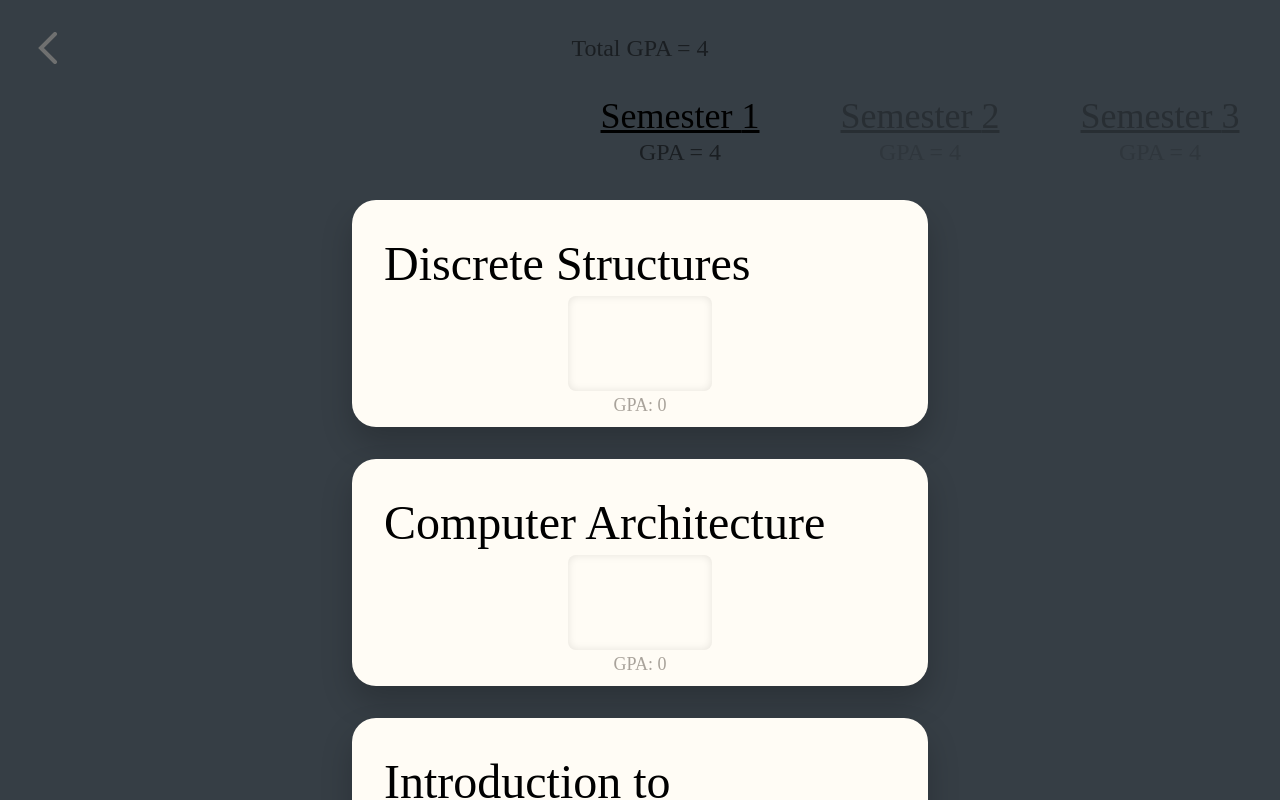
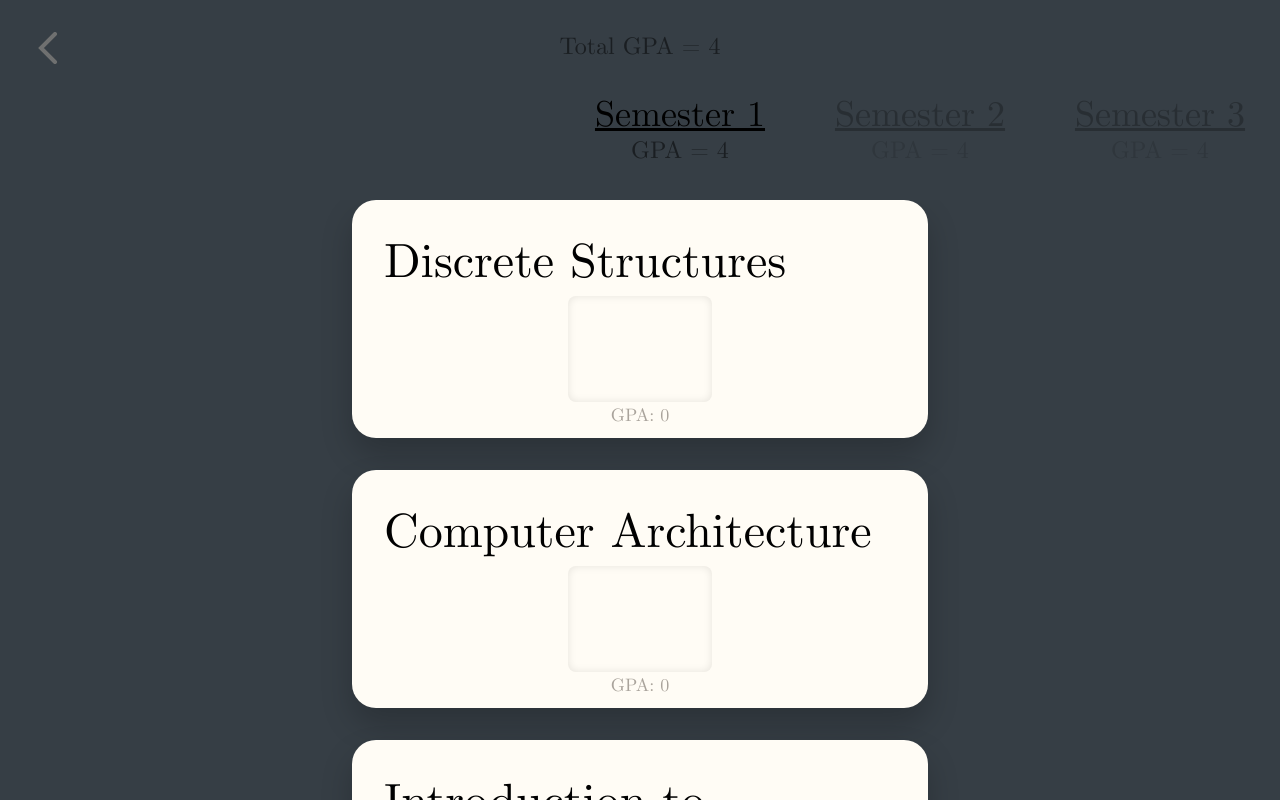
Before and after one commit to D-T-666/gpa-calculator, a Next.js app: page / in a window 1280 px wide. Built offline with nearby package versions, Linux system fonts and the light colour scheme.

Commit message:
added Computer Modern font

```diff
--- a/src/app/globals.css
+++ b/src/app/globals.css
@@ -46,7 +46,7 @@ body {
   font-style: bold;
   font-weight: 400;
   src: local(''),
-    url('/cmunbx.woff') format('woff');
+    url('/gpa-calculator/cmunbx.woff') format('woff');
 }
 
 @font-face {
@@ -54,7 +54,7 @@ body {
   font-style: normal;
   font-weight: 400;
   src: local(''),
-    url('/cmunrm.woff') format('woff');
+    url('/gpa-calculator/cmunrm.woff') format('woff');
 }
 
 
--- a/tailwind.config.ts
+++ b/tailwind.config.ts
@@ -9,7 +9,7 @@ const config: Config = {
   theme: {
     extend: {
       fontFamily: {
-        cmu: ['serif']
+        cmu: ['CMU Serif', 'serif']
       },
       colors: {
         'whiteish': '#fffcf5',
```
